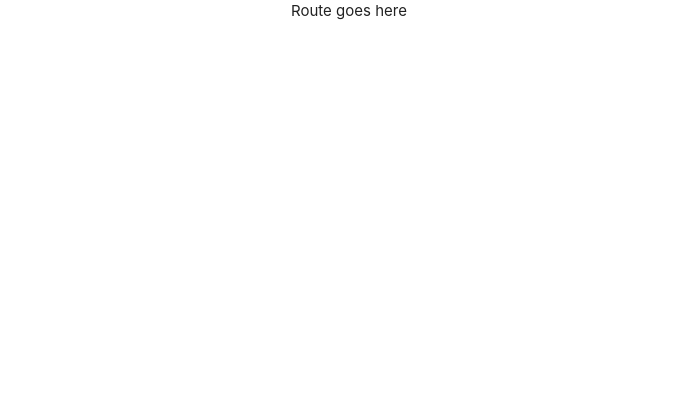
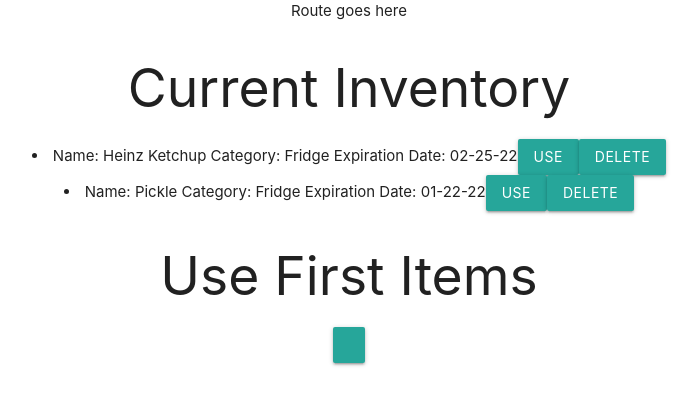
Before and after one commit to ahnlok/save-food-03, a React (Create React App) app in the folder client/: page / in a window 1280 px wide. Shown: the top 404 px of the page, without its empty margins (291-990 px from the left). Built offline with nearby package versions, Linux system fonts and the light colour scheme.

Commit message:
hid API and Links on main.jsx to get build working

```diff
--- a/client/package.json
+++ b/client/package.json
@@ -6,6 +6,7 @@
     "@testing-library/jest-dom": "^5.11.9",
     "@testing-library/react": "^11.2.5",
     "@testing-library/user-event": "^12.7.3",
+    "axios": "^0.21.1",
     "react": "^17.0.1",
     "react-dom": "^17.0.1",
     "react-router-dom": "^5.2.0",
--- a/client/src/App.js
+++ b/client/src/App.js
@@ -1,9 +1,11 @@
 import './App.css';
+import Main from "./page/Main/Main"
 
 function App() {
   return (
     <div className="App">
       Route goes here
+      <Main />
 
     </div>
   );
--- a/client/src/page/Main/Main.jsx
+++ b/client/src/page/Main/Main.jsx
@@ -1,8 +1,23 @@
 import React, { useEffect, useState } from "react";
-import { Link, useHistory } from "react-router-dom";
+import { useHistory } from "react-router-dom";
 import axios from "axios";
-import { response } from "express";
+// import { response } from "express";
 
+// const inventories =[
+//   {
+//     name: "Heinz Ketchup",
+//     category: "Fridge",
+//     expiration: "02-25-22"
+//   },
+//   {
+//     name: "Pickle",
+//     category: "Fridge",
+//     expiration: "01-22-22"
+//   },
+
+// ]
+
+const Main = () => {
   const inventories =[
     {
       name: "Heinz Ketchup",
@@ -17,9 +32,8 @@ const inventories =[
 
   ]
 
-const Main = () => {
   // Inventory List
-  const [inventories, setInventories] = useState([]);
+  // const [inventories, setInventories] = useState([]);
   // Use First List
   const [firstUses, setFirstUses] = useState([]);
 
@@ -29,19 +43,20 @@ const Main = () => {
 
   const history = useHistory();
 
-  useEffect(() => {
-    axios
-      .get("/api/inventory")
-      .then((response) => {
-        setInventories(response.data);
-      })
-      .catch((err) => {
-        console.log(err);
-      });
-  }, []);
+  // useEffect(() => {
+  //   axios
+  //     .get("/api/inventory")
+  //     .then((response) => {
+  //       setInventories(response.data);
+  //     })
+  //     .catch((err) => {
+  //       console.log(err);
+  //     });
+  // }, []);
 
   // Use Function (It will move item listed in Inventory section to Use First Section upon click the "Use button")
-  const useFirst = (inventory) => {
+  const useFirst = () => {
+    const inventory = inventories;
     setFirstUses((used) => {
       return [...used, inventory]
     })
@@ -64,11 +79,11 @@ const Main = () => {
       <div className= "container">
           <div className="row">
               <div className="col s12">
-                  <Link
+                  {/* <Link
                     to="/main/inventory/new"
                     className="waves-effect waves-light btn">
                         Add New Item
-                    </Link>
+                    </Link> */}
               </div>
           </div>
           <div classNAme="row">
@@ -81,14 +96,14 @@ const Main = () => {
 
                           {/* Use Button */}
                           <button className="waves-effect waves-light btn"
-                          onClick={() => useFirst(inventories)}>
+                          onClick={useFirst}>
                           Use</button>
 
                           {/* Edit Button*/}
-                          <Link
+                          {/* <Link
                             to={`/main/inventory/${inventory._id}/edit`}
                             className="waves-effect waves-light btn"
-                          >Edit</Link>
+                          >Edit</Link> */}
 
                           {/* Delete Button */}
                           <button className="waves-effect waves-light btn"
@@ -119,7 +134,7 @@ const Main = () => {
                     <button className="waves-effect waves-light btn"
                     onClick={() => {
                       // Redirected to new page called 'Save' with populated list on "Use First" section, and create a card in "Save" page with saved items in "Use first"
-                    }}
+                    }}></button>
               </div>
           </div>
       </div>
--- a/package.json
+++ b/package.json
@@ -1,3 +1,4 @@
+
 {
   "dependencies": {
     "express": "^4.17.1",
```
Also changed, not shown: 1 other file (tests, documents, lock files or other folders). Lines whose indentation alone changed are shown as unchanged.
